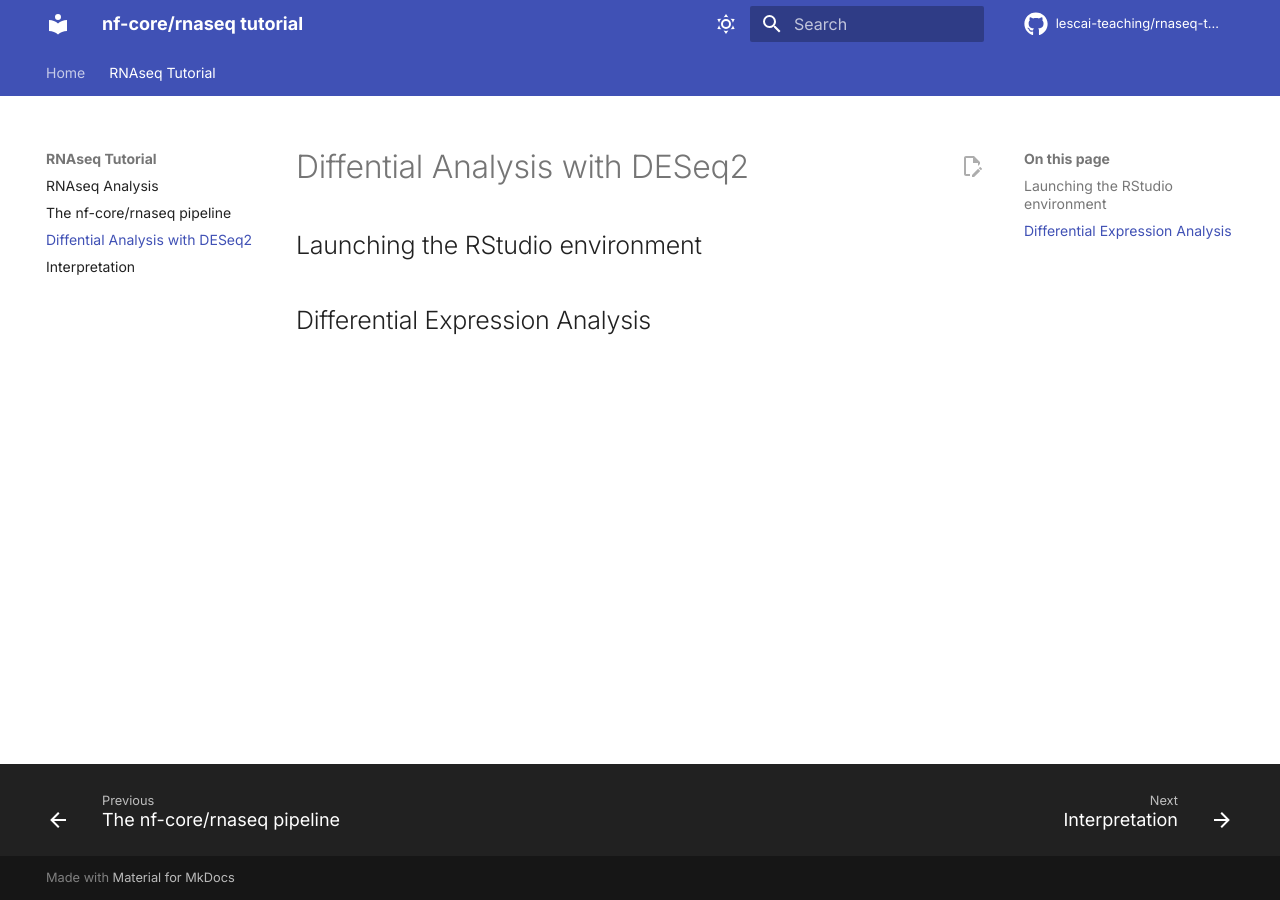
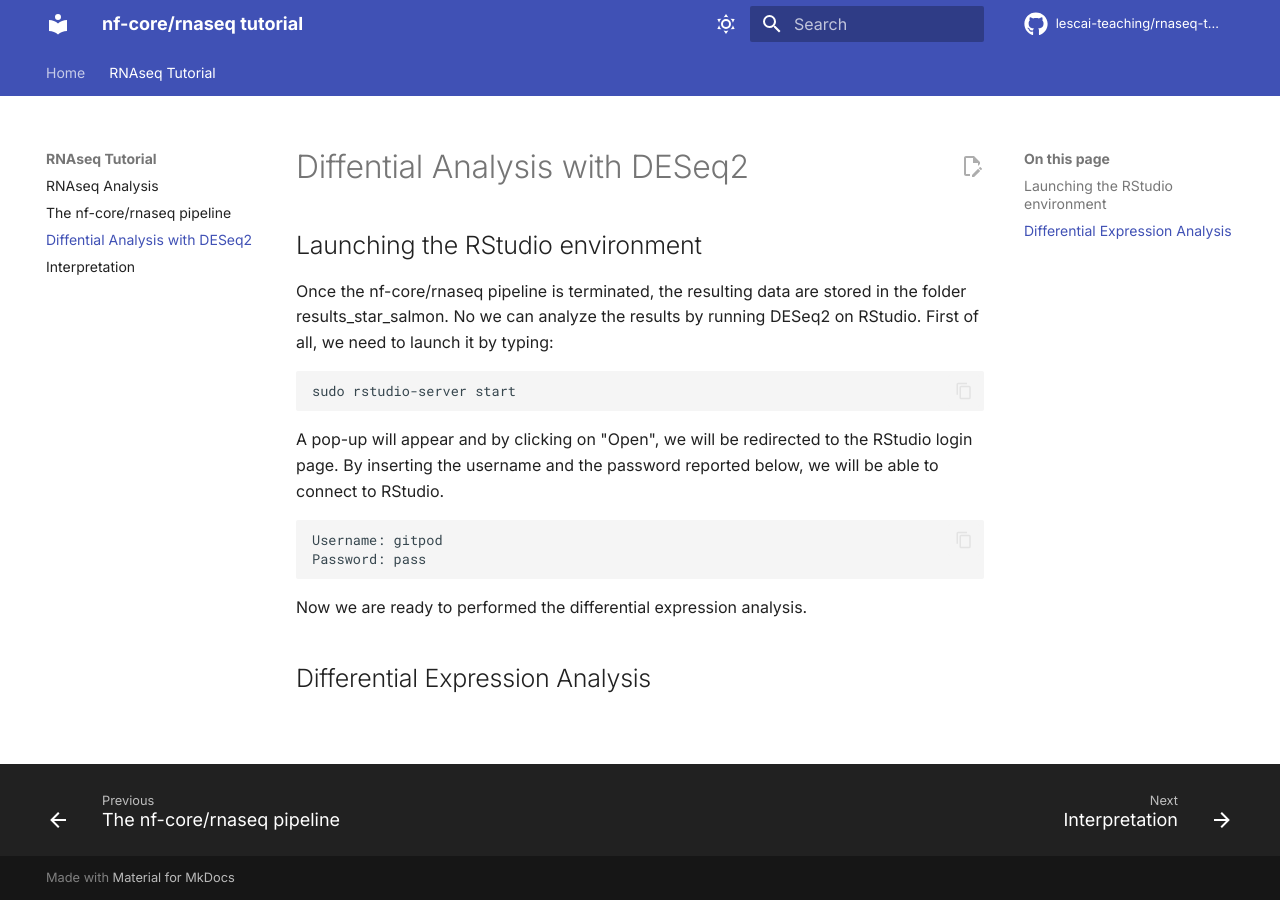
Before and after one commit to santorsola-teaching/nf-core-gitpod-run, an MkDocs documentation site: the page built from docs/de_rstudio.md, in a window 1280 px wide. Built offline with MkDocs 1.6.1 and Material for MkDocs 9.7.7, drawn with Linux system fonts in a browser that asks for light colours; comment, search, counter and statistics services are not loaded.

Commit message:
launching RStudio environment

````diff
--- a/docs/de_rstudio.md
+++ b/docs/de_rstudio.md
@@ -3,5 +3,20 @@
 
 ## Launching the RStudio environment
 
+Once the nf-core/rnaseq pipeline is terminated, the resulting data are stored in the folder results_star_salmon. No we can analyze the results by running DESeq2 on RStudio. First of all, we need to launch it by typing:
+
+```bash
+sudo rstudio-server start
+```
+
+A pop-up will appear and by clicking on "Open", we will be redirected to the RStudio login page. By inserting the username and the password reported below, we will be able to connect to RStudio.
+
+```bash
+Username: gitpod
+Password: pass
+```
+
+Now we are ready to performed the differential expression analysis.
+
 
 ## Differential Expression Analysis
````
Also changed, not shown: docs/rnaseq.md (+0 -5 lines).
